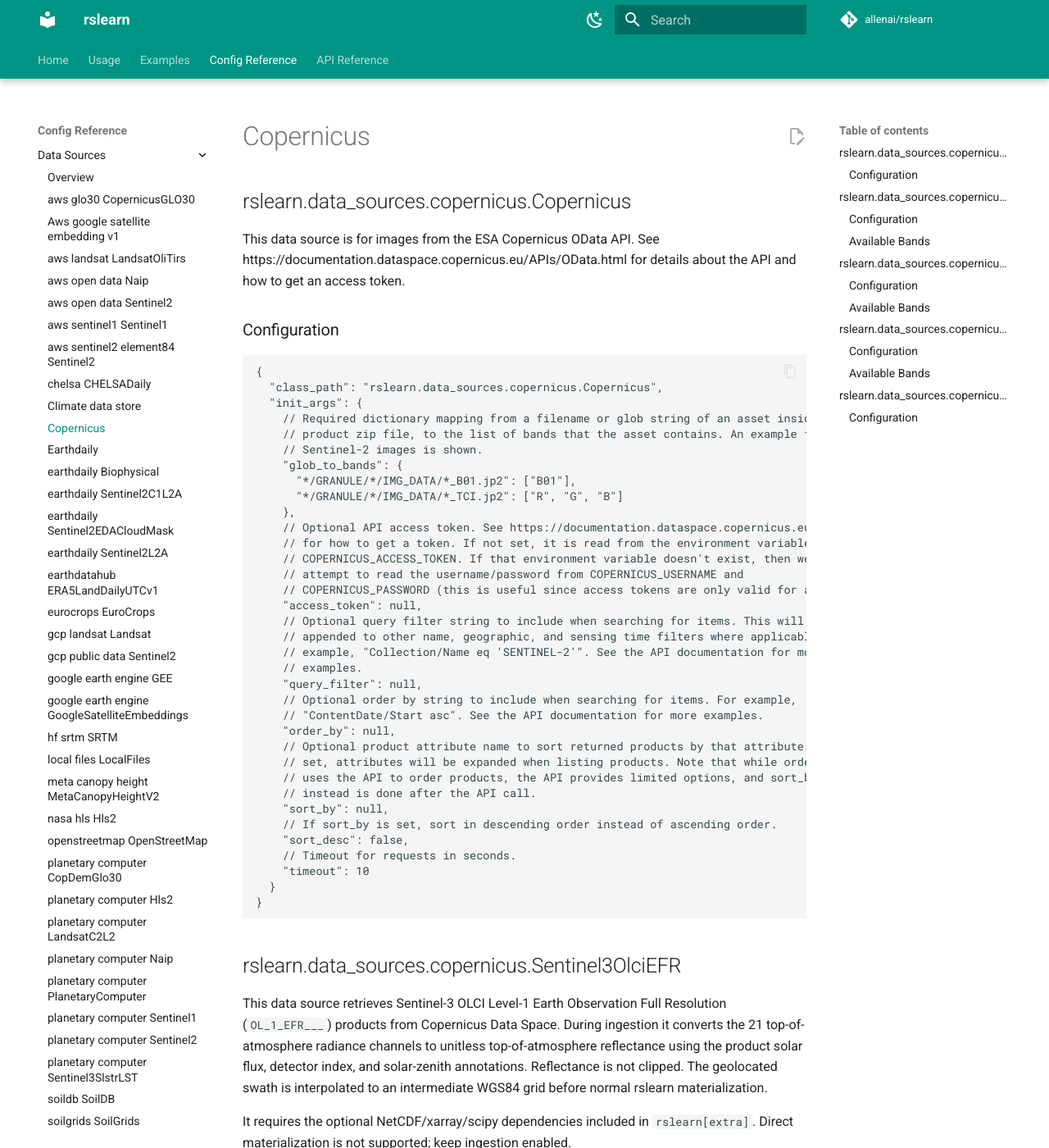
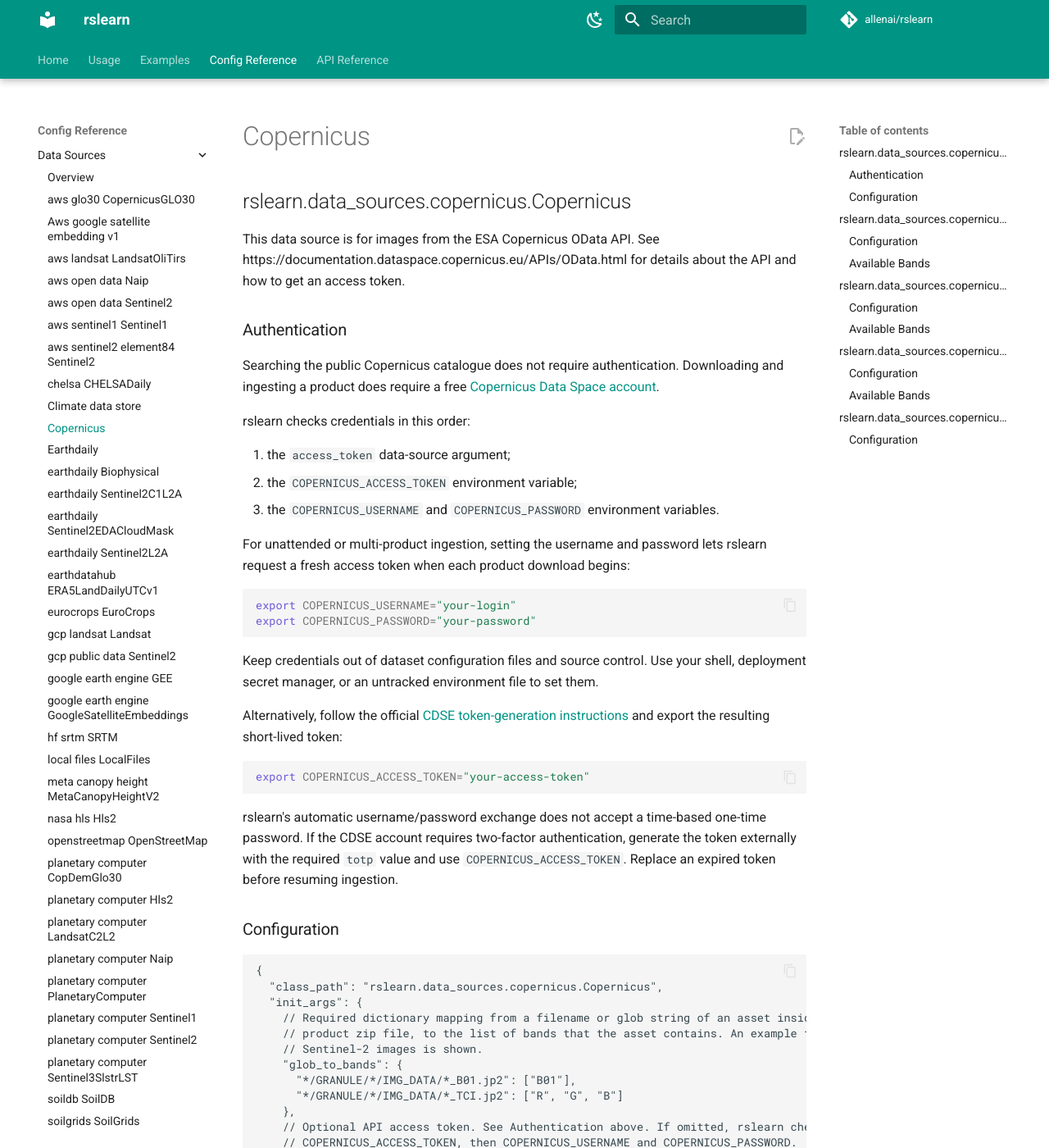
Before and after one commit to allenai/rslearn, an MkDocs documentation site: the page built from docs/data_sources/copernicus.md, in a window 1280 px wide and 1400 px high. Shown: the whole window at 82% size. Built offline with MkDocs 1.6.1 and Material for MkDocs 9.7.7, drawn with Linux system fonts in a browser that asks for light colours; comment, search, counter and statistics services are not loaded.

Commit message:
Document Copernicus authentication

````diff
--- a/docs/data_sources/copernicus.md
+++ b/docs/data_sources/copernicus.md
@@ -3,6 +3,42 @@
 This data source is for images from the ESA Copernicus OData API. See
 https://documentation.dataspace.copernicus.eu/APIs/OData.html for details about the API
 and how to get an access token.
+
+### Authentication
+
+Searching the public Copernicus catalogue does not require authentication. Downloading
+and ingesting a product does require a free
+[Copernicus Data Space account](https://dataspace.copernicus.eu/).
+
+rslearn checks credentials in this order:
+
+1. the `access_token` data-source argument;
+2. the `COPERNICUS_ACCESS_TOKEN` environment variable;
+3. the `COPERNICUS_USERNAME` and `COPERNICUS_PASSWORD` environment variables.
+
+For unattended or multi-product ingestion, setting the username and password lets
+rslearn request a fresh access token when each product download begins:
+
+```bash
+export COPERNICUS_USERNAME="your-login"
+export COPERNICUS_PASSWORD="your-password"
+```
+
+Keep credentials out of dataset configuration files and source control. Use your
+shell, deployment secret manager, or an untracked environment file to set them.
+
+Alternatively, follow the official
+[CDSE token-generation instructions](https://documentation.dataspace.copernicus.eu/APIs/Token.html)
+and export the resulting short-lived token:
+
+```bash
+export COPERNICUS_ACCESS_TOKEN="your-access-token"
+```
+
+rslearn's automatic username/password exchange does not accept a time-based one-time
+password. If the CDSE account requires two-factor authentication, generate the token
+externally with the required `totp` value and use `COPERNICUS_ACCESS_TOKEN`. Replace an
+expired token before resuming ingestion.
 
 ### Configuration
 
@@ -17,11 +53,8 @@
       "*/GRANULE/*/IMG_DATA/*_B01.jp2": ["B01"],
       "*/GRANULE/*/IMG_DATA/*_TCI.jp2": ["R", "G", "B"]
     },
-    // Optional API access token. See https://documentation.dataspace.copernicus.eu/APIs/OData.html
-    // for how to get a token. If not set, it is read from the environment variable
-    // COPERNICUS_ACCESS_TOKEN. If that environment variable doesn't exist, then we
-    // attempt to read the username/password from COPERNICUS_USERNAME and
-    // COPERNICUS_PASSWORD (this is useful since access tokens are only valid for an hour).
+    // Optional API access token. See Authentication above. If omitted, rslearn checks
+    // COPERNICUS_ACCESS_TOKEN, then COPERNICUS_USERNAME and COPERNICUS_PASSWORD.
     "access_token": null,
     // Optional query filter string to include when searching for items. This will be
     // appended to other name, geographic, and sensing time filters where applicable. For
````
Also changed, not shown: 2 other files.
